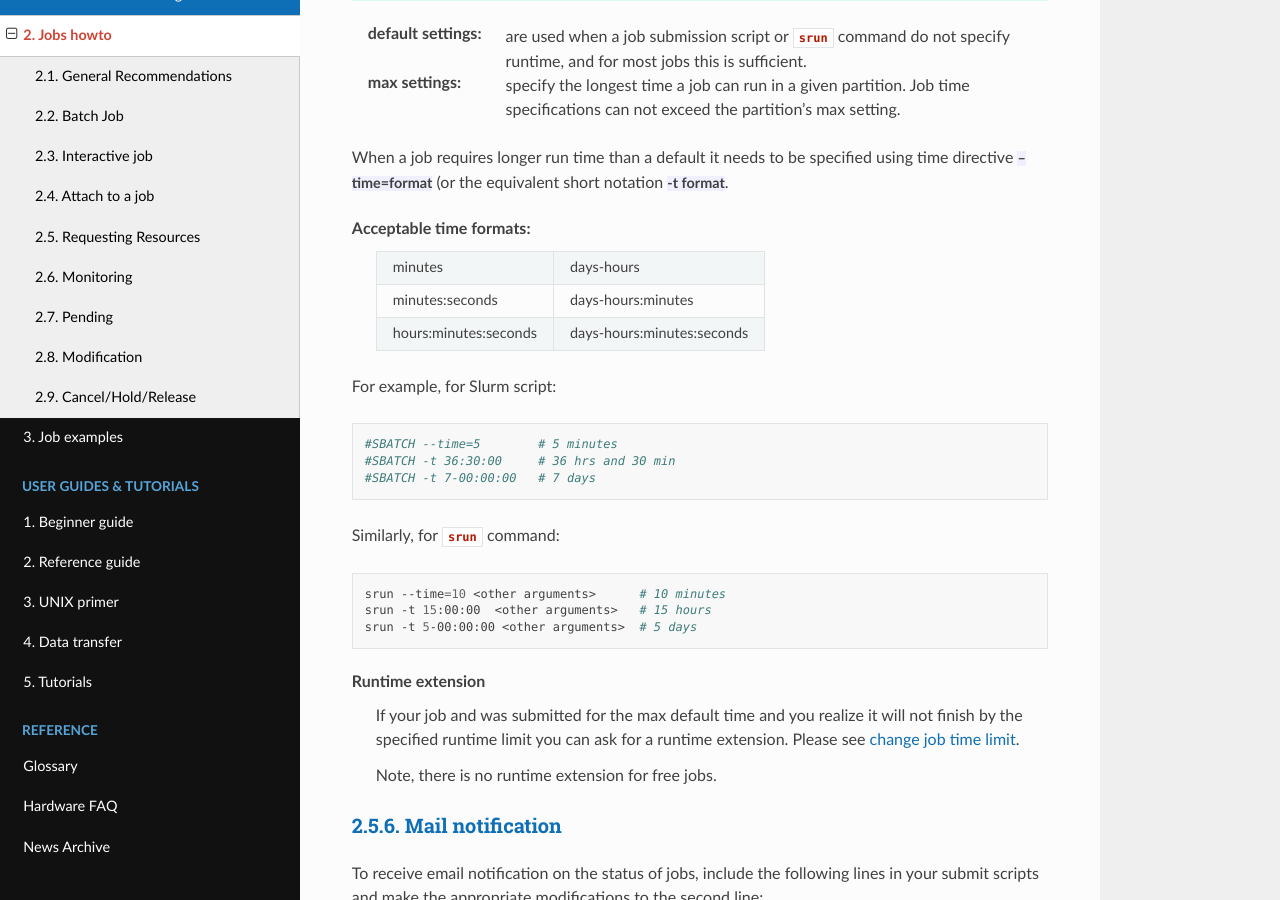
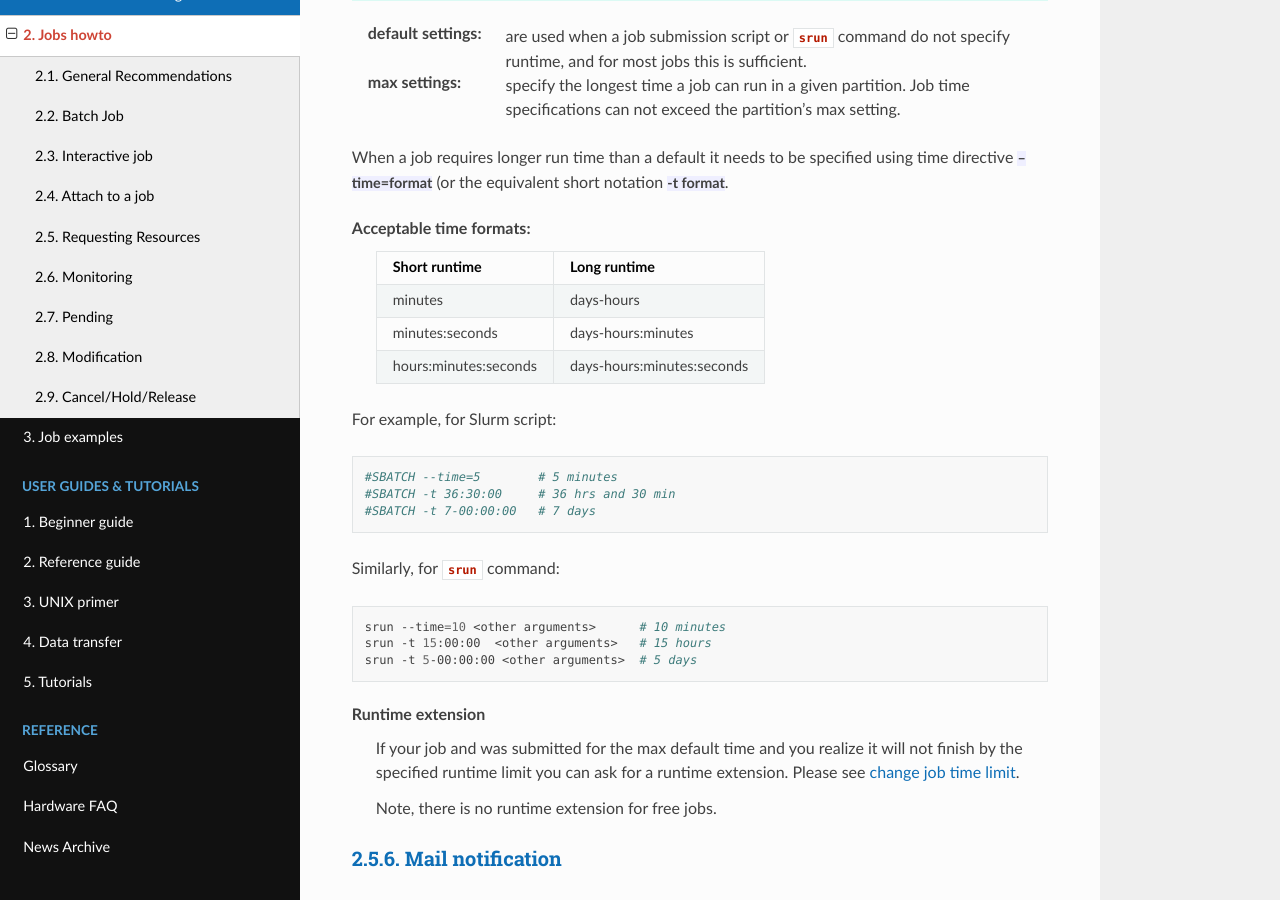
Before and after one commit to RCIC-UCI-Public/website-rcic, a Sphinx documentation site: the page built from docs/source/slurm/jobs.rst, in a window 1280 px wide and 900 px high, scrolled down 12231 px. Built offline with Sphinx 7.4.7 and the Read the Docs theme 3.1.0, drawn with Linux system fonts in a browser that asks for light colours; some of the changed lines change nothing that is shown.

Commit message:
enable table headers

```diff
--- a/docs/source/slurm/jobs.rst
+++ b/docs/source/slurm/jobs.rst
@@ -596,6 +596,8 @@
 
 **Acceptable time formats**:
   ========================= ===============================
+   Short runtime               Long runtime
+  ========================= ===============================
    minutes                  days-hours
    minutes:seconds          days-hours:minutes
    hours:minutes:seconds    days-hours:minutes:seconds
@@ -946,13 +948,23 @@
      95476 free-gpu  7sMD peat   p_lab PD 0:00    2    1 (QOSMaxJobsPerUserLimit)
 
 Most common reasons for job pending state and their explanations:
-  ================================================================ =================================================
-  :ref:`AssocGrpCPUMinutesLimit <pending AssocGrpCPUMinutesLimit>` :ref:`JobArrayTaskLimit <pending arraytasklimit>`
-  :ref:`AssocGrpBillingMinutes <pending AssocGrpBillingMinutes>`   :ref:`MaxGRESPerAccount <pending gres>`
-  :ref:`Dependency <pending dependency>`                           :ref:`QOSMaxJobsPerUserLimit <pending qosmax>`
-  :ref:`DependencyNeverSatisfied <pending dependency never>`       :ref:`ReqNodeNotAvail, Reserved for maintenance <pending reason maintenance>`
-  :ref:`Priority <pending priority>`                               :ref:`Resources <pending reason resources>`
-  ================================================================ =================================================
+
+  .. table::
+     :class: noscroll-table
+
+     +------------------------------------------------------------------------------------------------------------------------------------------------+
+     | Reasons                                                                                                                                        |
+     +=================================================================+==============================================================================+
+     | :ref:`AssocGrpCPUMinutesLimit <pending AssocGrpCPUMinutesLimit>`|:ref:`JobArrayTaskLimit <pending arraytasklimit>`                             |
+     +-----------------------------------------------------------------+------------------------------------------------------------------------------+
+     | :ref:`AssocGrpBillingMinutes <pending AssocGrpBillingMinutes>`  |:ref:`MaxGRESPerAccount <pending gres>`                                       |
+     +-----------------------------------------------------------------+------------------------------------------------------------------------------+
+     | :ref:`Dependency <pending dependency>`                          |:ref:`QOSMaxJobsPerUserLimit <pending qosmax>`                                |
+     +-----------------------------------------------------------------+------------------------------------------------------------------------------+
+     | :ref:`DependencyNeverSatisfied <pending dependency never>`      |:ref:`ReqNodeNotAvail, Reserved for maintenance <pending reason maintenance>` |
+     +-----------------------------------------------------------------+------------------------------------------------------------------------------+
+     | :ref:`Priority <pending priority>`                              |:ref:`Resources <pending reason resources>`                                   |
+     +-----------------------------------------------------------------+------------------------------------------------------------------------------+
 
 .. _pending AssocGrpCPUMinutesLimit:
 
```
